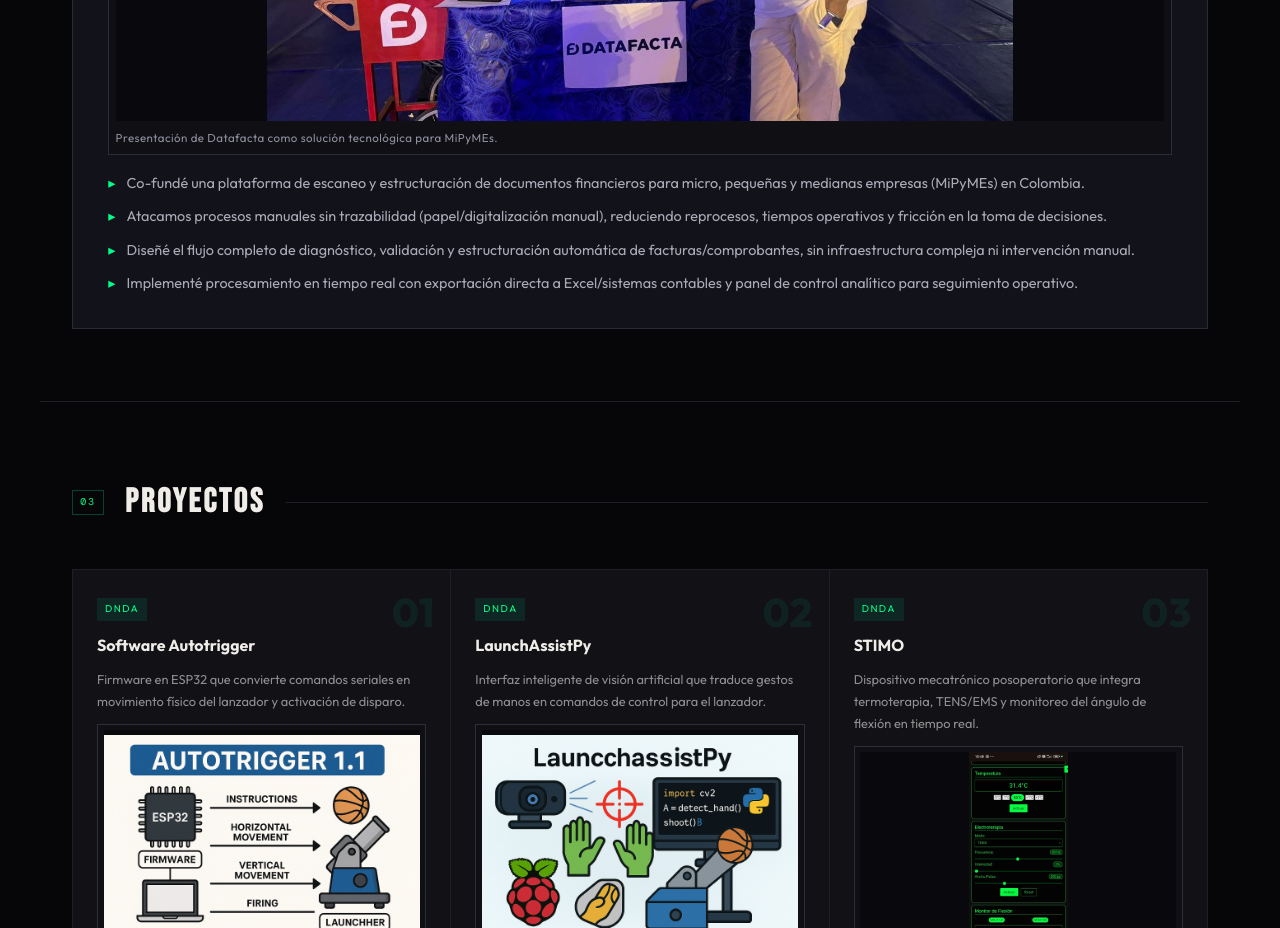
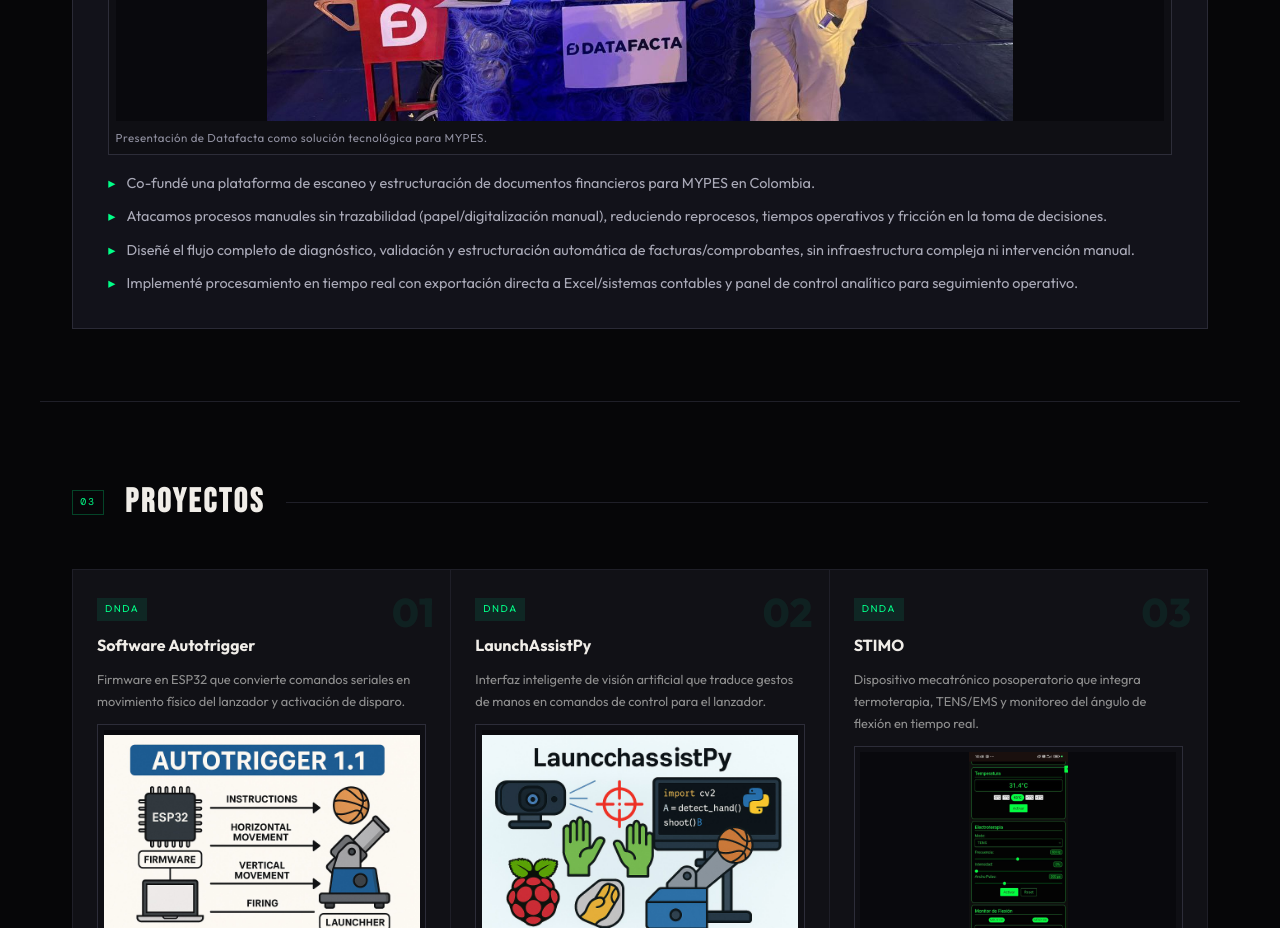
Before and after one commit to theo272004/mi-cv-web, a React (Vite) app: page / in a window 1280 px wide. Shown: the part 3060-3988 px from the top of the page. Built offline with nearby package versions, Linux system fonts and the light colour scheme.

Commit message:
Update terminology from MiPyMEs to MYPES

```diff
--- a/src/App.jsx
+++ b/src/App.jsx
@@ -248,10 +248,10 @@ function App() {
           <div className="exp-company">Datafacta · Solución para PyMEs (Sistema de Gestión de Facturas v2.5)</div>
           <figure className="exp-photo">
             <img src={`${import.meta.env.BASE_URL}img/experience/datafacta-team.jpg`} alt="Equipo Datafacta en evento de emprendimiento" loading="lazy" />
-            <figcaption>Presentación de Datafacta como solución tecnológica para MiPyMEs.</figcaption>
+            <figcaption>Presentación de Datafacta como solución tecnológica para MYPES.</figcaption>
           </figure>
           <ul className="exp-bullets">
-            <li>Co-fundé una plataforma de escaneo y estructuración de documentos financieros para micro, pequeñas y medianas empresas (MiPyMEs) en Colombia.</li>
+            <li>Co-fundé una plataforma de escaneo y estructuración de documentos financieros para MYPES en Colombia.</li>
             <li>Atacamos procesos manuales sin trazabilidad (papel/digitalización manual), reduciendo reprocesos, tiempos operativos y fricción en la toma de decisiones.</li>
             <li>Diseñé el flujo completo de diagnóstico, validación y estructuración automática de facturas/comprobantes, sin infraestructura compleja ni intervención manual.</li>
             <li>Implementé procesamiento en tiempo real con exportación directa a Excel/sistemas contables y panel de control analítico para seguimiento operativo.</li>
```
